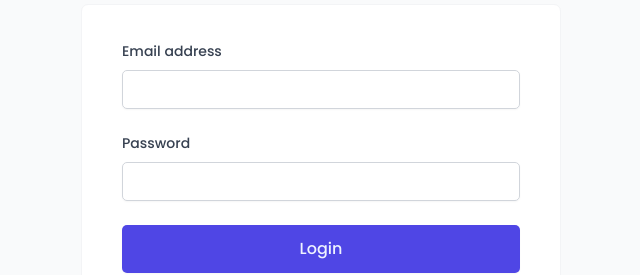
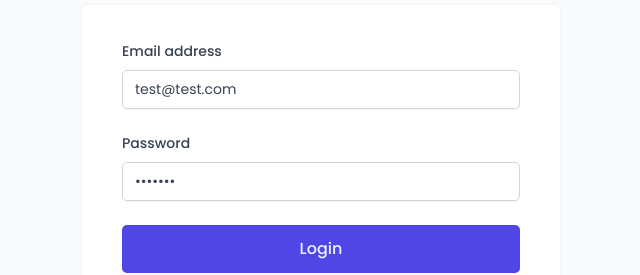
Before and after one commit to hamodi0-0/wild-oasis-dashboard, a React (Vite) app: page /login in a window 1280 px wide. Shown: the part 363-638 px from the top of the page, without its empty margins (319-959 px from the left). Built offline with nearby package versions, Linux system fonts and the light colour scheme; a web font is replaced by a local one.

Commit message:
Basic login functionality

```diff
--- a/src/features/authentication/LoginForm.jsx
+++ b/src/features/authentication/LoginForm.jsx
@@ -3,12 +3,25 @@
 import Form from "../../ui/Form";
 import Input from "../../ui/Input";
 import FormRowVertical from "../../ui/FormRowVertical";
+import SpinnerMini from "../../ui/SpinnerMini";
+import toast from "react-hot-toast";
+import { useLogin } from "./useLogin";
 
 function LoginForm() {
-  const [email, setEmail] = useState("");
-  const [password, setPassword] = useState("");
+  const [email, setEmail] = useState("test@test.com");
+  const [password, setPassword] = useState("test123");
+  const { login, isLoading } = useLogin();
 
-  function handleSubmit() {}
+  function handleSubmit(e) {
+    e.preventDefault();
+
+    if (!email || !password) {
+      toast.error("Fill all values");
+      return;
+    }
+
+    login({ email, password });
+  }
 
   return (
     <Form onSubmit={handleSubmit}>
@@ -20,6 +33,7 @@
           autoComplete="username"
           value={email}
           onChange={(e) => setEmail(e.target.value)}
+          disabled={isLoading}
         />
       </FormRowVertical>
       <FormRowVertical label="Password">
@@ -28,11 +42,14 @@
           id="password"
           autoComplete="current-password"
           value={password}
+          disabled={isLoading}
           onChange={(e) => setPassword(e.target.value)}
         />
       </FormRowVertical>
       <FormRowVertical>
-        <Button size="large">Login</Button>
+        <Button size="large" disabled={isLoading}>
+          {!isLoading ? "Login" : <SpinnerMini />}
+        </Button>
       </FormRowVertical>
     </Form>
   );
--- /dev/null
+++ b/src/features/authentication/useLogin.js
@@ -0,0 +1,21 @@
+import { useMutation } from "@tanstack/react-query";
+import { login as loginApi } from "../../services/apiAuth";
+import { useNavigate } from "react-router-dom";
+import toast from "react-hot-toast";
+
+export function useLogin() {
+  const navigate = useNavigate();
+  const { mutate: login, isPending: isLoading } = useMutation({
+    mutationFn: ({ email, password }) => loginApi({ email, password }),
+    onSuccess: () => {
+      navigate("/dashboard");
+    },
+
+    onError: (err) => {
+      console.log("ERROR", err);
+      toast.error("Provided email or password are incorrect");
+    },
+  });
+
+  return { login, isLoading };
+}
--- /dev/null
+++ b/src/services/apiAuth.js
@@ -0,0 +1,13 @@
+import supabase from "./supabase";
+
+export async function login({ email, password }) {
+  let { data, error } = await supabase.auth.signInWithPassword({
+    email,
+    password,
+  });
+
+  if (error) throw new Error(error.message);
+
+  console.log(data);
+  return data;
+}
```
